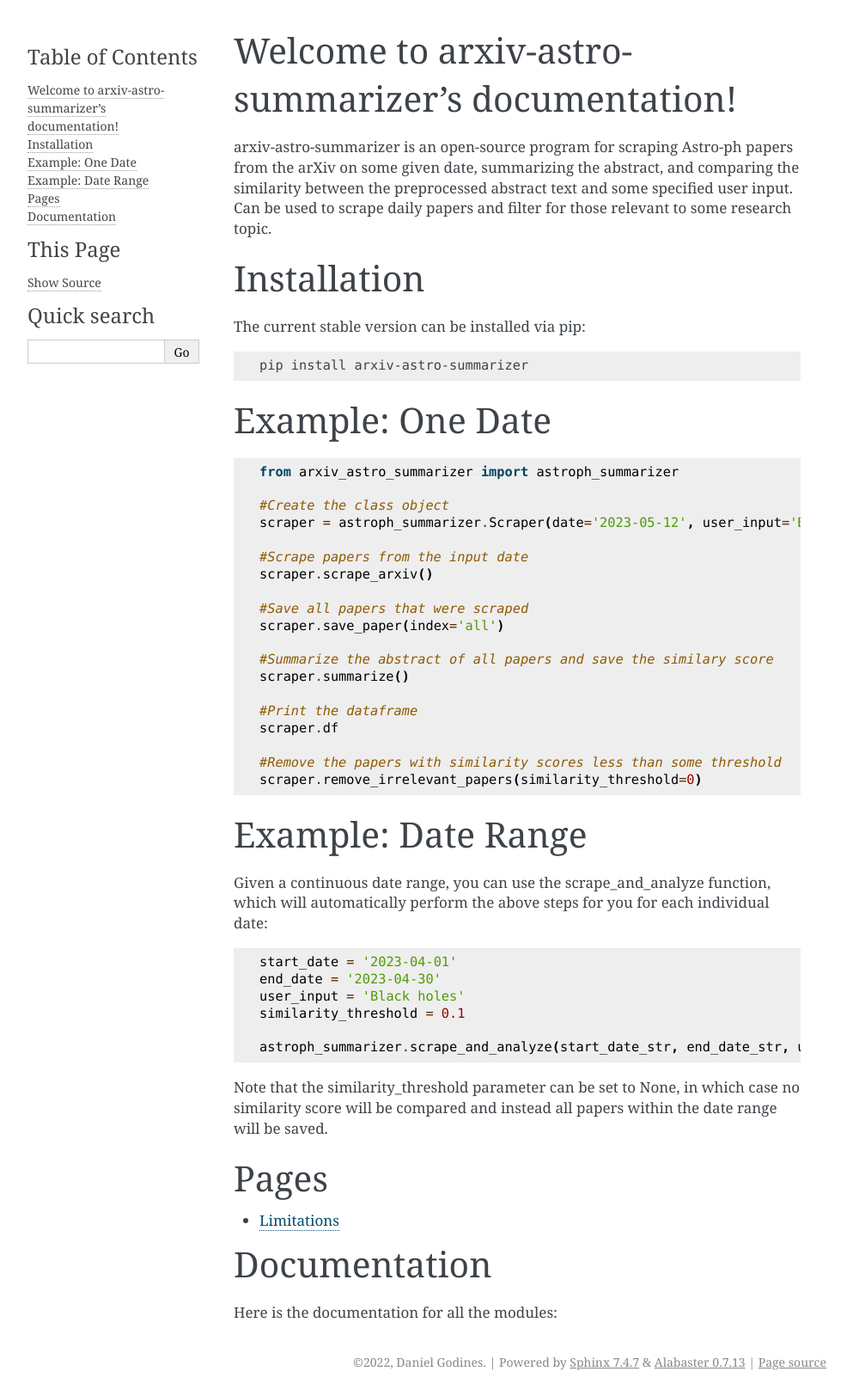
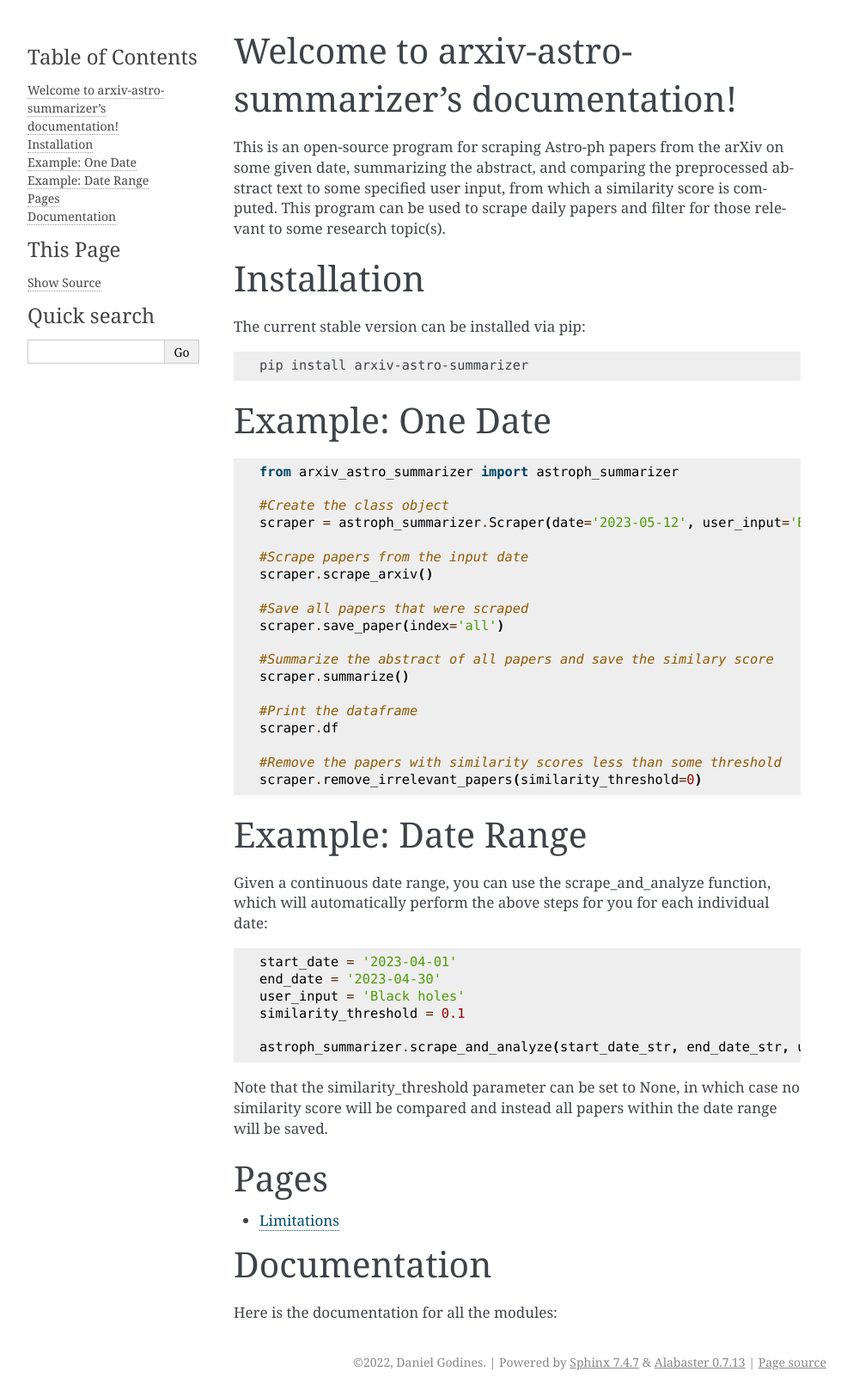
Before and after one commit to Professor-G/arxiv-astro-summarizer, a Sphinx documentation site: the page built from docs/index.rst, in a window 1280 px wide. Shown: the whole page at 86% size, without its empty margins (148-1141 px from the left). Built offline with Sphinx 7.4.7, drawn with Linux system fonts in a browser that asks for light colours; pages that are not in the unit, such as notebooks, are missing from menus.

Commit message:
update docs

```diff
--- a/docs/index.rst
+++ b/docs/index.rst
@@ -5,7 +5,7 @@
 
 Welcome to arxiv-astro-summarizer's documentation!
 ===============================
-arxiv-astro-summarizer is an open-source program for scraping Astro-ph papers from the arXiv on some given date, summarizing the abstract, and comparing the similarity between the preprocessed abstract text and some specified user input. Can be used to scrape daily papers and filter for those relevant to some research topic.
+This is an open-source program for scraping Astro-ph papers from the arXiv on some given date, summarizing the abstract, and comparing the preprocessed abstract text to some specified user input, from which a similarity score is computed. This program can be used to scrape daily papers and filter for those relevant to some research topic(s).
 
 
 Installation
```
